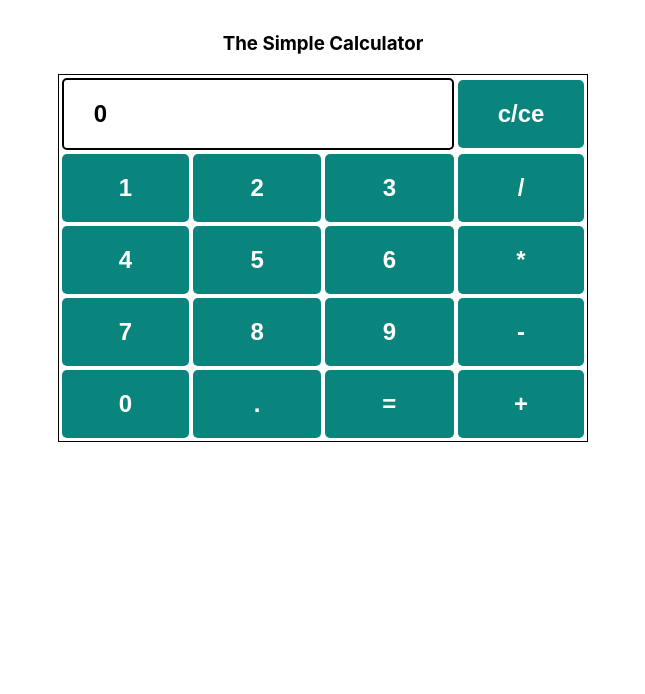
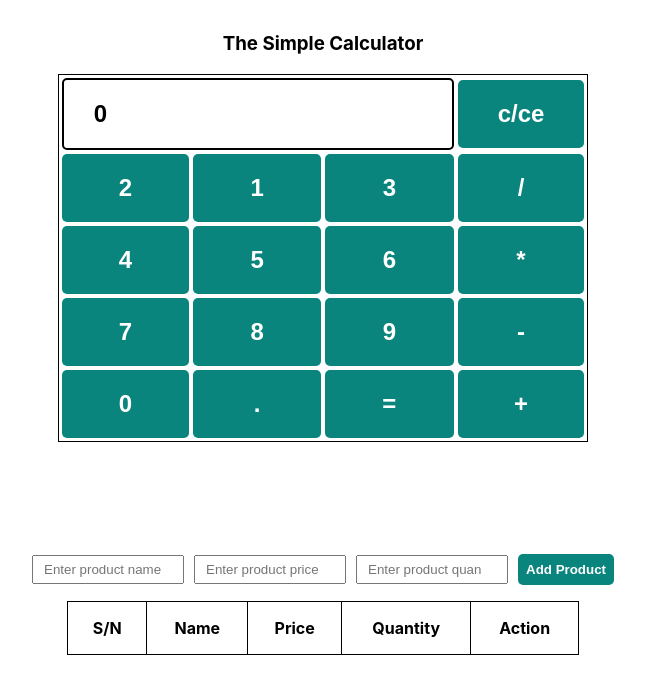
Before and after one commit to devLateef/first-react-app, a React (Create React App) app in the folder first-react-app/: page / in a window 1280 px wide. Shown: the top 694 px of the page, without its empty margins (317-962 px from the left). Built offline with nearby package versions, Linux system fonts and the light colour scheme.

Commit message:
Make product Component

```diff
--- a/first-react-app/src/App.css
+++ b/first-react-app/src/App.css
@@ -17,30 +17,3 @@
     transform: rotate(360deg);
   }
 }
-
-table {
-  border: 1px solid black;
-  margin-left: auto;
-  margin-right: auto;
-}
-
-input[type="button"] {
-  width: 100%;
-  padding: 20px 40px;
-  background-color: rgb(10, 133, 126);
-  color: white;
-  font-size: 24px;
-  font-weight: bold;
-  border: none;
-  border-radius: 5px;
-  cursor: pointer;
-}
-
-input[type="text"] {
-  padding: 20px 30px;
-  font-size: 24px;
-  font-weight: bold;
-  border: none;
-  border-radius: 5px;
-  border: 2px solid black;
-}
--- a/first-react-app/src/App.js
+++ b/first-react-app/src/App.js
@@ -1,12 +1,14 @@
-import Calculator from './calculator';
+import Calculator from './calculator/calculator';
+import Product from './product/products';
 import './App.css';
-import React, {useState} from 'react'
+import React from 'react'
 
 function App() {
 
   return (
     <div className="App">
       <Calculator/>
+      <Product/>
     </div>
   )
 }
--- a/first-react-app/src/calculator.js
+++ /dev/null
@@ -1,69 +0,0 @@
-import './App.css';
-import  {useState} from 'react'
-
-function Calculator() {
-  let [num, setNum] = useState(0);
-  const remove = () => {
-    try {
-      setNum(num.slice(0, -1));
-    } catch (error) {
-      setNum('');
-    }
-  }
-  const calculate = ()=>{
-    try {
-      setNum(eval(num))
-    } catch (error) {
-      setNum('Error')
-    }
-  }
-  const operand = (e) => {
-    if(num === 0){
-      setNum(e.target.value)
-    }else{
-      setNum(num + e.target.value)
-    }
-  }
-  return (
-    <>
-      <div>
-        <h3>The Simple Calculator</h3>
-      </div>
-      <table id="calcu">
-        <tr>
-            <td colspan="3">
-                <input type="text" id="result" defaultValue={num} value={num}/>
-            </td>
-            <td><input type="button" id='reset' value="c/ce" onClick={()=>remove()}/></td>
-        </tr>
-
-        <tr>
-            <td><input type="button" value="1" onClick={operand}/></td>
-            <td><input type="button" value="2" onClick={operand}/></td>
-            <td><input type="button" value="3" onClick={operand}/></td>
-            <td><input type="button" value="/" onClick={operand}/></td>
-        </tr>
-        <tr>
-            <td><input type="button" value="4" onClick={operand}/></td>
-            <td><input type="button" value="5" onClick={operand}/></td>
-            <td><input type="button" value="6" onClick={operand}/></td>
-            <td><input type="button" value="*" onClick={operand}/></td>
-        </tr>
-        <tr>
-            <td><input type="button" value="7" onClick={operand}/></td>
-            <td><input type="button" value="8" onClick={operand}/></td>
-            <td><input type="button" value="9" onClick={operand}/></td>
-            <td><input type="button" value="-" onClick={operand}/></td>
-        </tr>
-        <tr>
-            <td><input type="button" value="0" onClick={operand}/></td>
-            <td><input type="button" value="." onClick={operand}/></td>
-            <td><input type="button" value="=" onClick={()=>calculate()}/></td>
-            <td><input type="button" value="+" onClick={operand}/></td>
-        </tr>
-    </table>
-    </>
-  )
-}
-
-export default Calculator;
--- /dev/null
+++ b/first-react-app/src/calculator/calculator.css
@@ -0,0 +1,26 @@
+table {
+    border: 1px solid black;
+    margin-left: auto;
+    margin-right: auto;
+  }
+
+  input[type="button"] {
+    width: 100%;
+    padding: 20px 40px;
+    background-color: rgb(10, 133, 126);
+    color: white;
+    font-size: 24px;
+    font-weight: bold;
+    border: none;
+    border-radius: 5px;
+    cursor: pointer;
+  }
+
+  #result {
+    padding: 20px 30px;
+    font-size: 24px;
+    font-weight: bold;
+    border: none;
+    border-radius: 5px;
+    border: 2px solid black;
+  }
--- /dev/null
+++ b/first-react-app/src/calculator/calculator.js
@@ -0,0 +1,69 @@
+import './calculator.css';
+import  {useState} from 'react'
+
+function Calculator() {
+  let [num, setNum] = useState(0);
+  const remove = () => {
+    try {
+      setNum(num.slice(0, -1));
+    } catch (error) {
+      setNum('');
+    }
+  }
+  const calculate = ()=>{
+    try {
+      setNum(eval(num))
+    } catch (error) {
+      setNum('Error')
+    }
+  }
+  const operand = (e) => {
+    if(num === 0){
+      setNum(e.target.value)
+    }else{
+      setNum(num + e.target.value)
+    }
+  }
+  return (
+    <>
+      <div>
+        <h3>The Simple Calculator</h3>
+      </div>
+      <table id="calcu">
+        <tr>
+            <td colspan="3">
+                <input type="text" id="result" defaultValue={num} value={num}/>
+            </td>
+            <td><input type="button" id='reset' value="c/ce" onClick={()=>remove()} readOnly/></td>
+        </tr>
+
+        <tr>
+            <td><input type="button" value="2" onClick={operand} readOnly/></td>
+            <td><input type="button" value="1" onClick={operand} readOnly/></td>
+            <td><input type="button" value="3" onClick={operand} readOnly/></td>
+            <td><input type="button" value="/" onClick={operand} readOnly/></td>
+        </tr>
+        <tr>
+            <td><input type="button" value="4" onClick={operand} readOnly/></td>
+            <td><input type="button" value="5" onClick={operand} readOnly/></td>
+            <td><input type="button" value="6" onClick={operand} readOnly/></td>
+            <td><input type="button" value="*" onClick={operand} readOnly/></td>
+        </tr>
+        <tr>
+            <td><input type="button" value="7" onClick={operand} readOnly/></td>
+            <td><input type="button" value="8" onClick={operand} readOnly/></td>
+            <td><input type="button" value="9" onClick={operand} readOnly/></td>
+            <td><input type="button" value="-" onClick={operand} readOnly/></td>
+        </tr>
+        <tr>
+            <td><input type="button" value="0" onClick={operand} readOnly/></td>
+            <td><input type="button" value="." onClick={operand} readOnly/></td>
+            <td><input type="button" value="=" onClick={()=>calculate()} readOnly/></td>
+            <td><input type="button" value="+" onClick={operand} readOnly/></td>
+        </tr>
+    </table>
+    </>
+  )
+}
+
+export default Calculator;
--- /dev/null
+++ b/first-react-app/src/product/products.css
@@ -0,0 +1,67 @@
+.product{
+    margin-top: 5rem;
+}
+
+.input{
+    width: 50%;
+    margin: auto;
+    display: flex;
+    justify-content: center;
+    align-items: center;
+}
+
+#name, #price, #quantity{
+    padding: 5px 10px;
+    margin: 0px 5px;
+    width: 20%;
+}
+
+.button{
+    color: white;
+    font-weight: 700;
+    padding: 0.5rem;
+    margin: 0px 5px;
+    background-color: rgb(10, 133, 126);
+    border: none;
+    cursor: pointer;
+    border-radius: 5px;
+}
+
+.display-table{
+    width: 50%;
+    margin: 1rem auto;
+}
+
+.display-table table, .display-table tr, .display-table th, .display-table td{
+    border-collapse: collapse;
+    padding: 1rem;
+}
+
+.display-table table{
+    width: 80%;
+}
+.edit{
+    margin: 0px 10px;
+    background-color: rgb(10, 133, 126);
+}
+
+.edit, .delete{
+    color: white;
+    padding: 5px;
+    border: none;
+    border-radius: 3px;
+}
+
+.delete{
+    background-color: red;
+}
+
+.edit-input{
+    width: 50px;
+}
+.error{
+    width: 50%;
+    padding: 1rem;
+    color: red;
+    margin: auto;
+}
--- /dev/null
+++ b/first-react-app/src/product/products.js
@@ -0,0 +1,88 @@
+import { useState } from "react";
+import './products.css';
+
+function Product(){
+
+    let [name, setName] = useState('');
+    let [price, setPrice] = useState('');
+    let [quantity, setQuantity] = useState('');
+    let [error, setError] = useState('')
+    let [allProducts, setAllProducts] = useState([]);
+    const [isEdit, setIsEdit] = useState(false);
+    const [editIndex, setEditIndex] = useState(null)
+    const [newName, setNewName] = useState('')
+
+    const getName = e => setName(e.target.value);
+    const getPrice = e => setPrice(e.target.value);
+    const getQuantity = e => setQuantity(e.target.value);
+
+    const addProduct = ()=>{
+        if(name !== '' && price !== '' && quantity !== ''){
+            let newProduct = { name, price, quantity }
+            setAllProducts([...allProducts, newProduct])
+            setName('')
+            setPrice('')
+            setQuantity('')
+            setError("")
+        }else{
+            setError('Kindly put some entries')
+        }
+    }
+    const enableEdit = (index)=>{
+        setIsEdit(true);
+        setEditIndex(index)
+    }
+
+    const disableEdit = (index)=>{
+        setIsEdit(false);
+        allProducts[index].name = newName
+    }
+
+    const deleteItem = ind=>{
+        let filteredProducts = allProducts.filter((_, i)=> i !== ind);
+        setAllProducts(filteredProducts)
+    }
+
+    return(
+        <>
+        <div className="product">
+            <p className="error">{error ? error: ''}</p>
+            <div className="input">
+                <input type="text" id="name" value={name} onChange={getName} placeholder="Enter product name"/>
+                <input type="text" id="price" value={price} onChange={getPrice} placeholder="Enter product price"/>
+                <input type="number" id="quantity" value={quantity} onChange={getQuantity} placeholder="Enter product quantity"/>
+                <button className="button" onClick={addProduct}>Add Product</button>
+            </div>
+            <div className="display-table">
+                <table border={1}>
+                    <thead>
+                        <tr>
+                            <th>S/N</th>
+                            <th>Name</th>
+                            <th>Price</th>
+                            <th>Quantity</th>
+                            <th>Action</th>
+                        </tr>
+                    </thead>
+                    <tbody>
+                        {allProducts?.map((product, index)=>(
+                           <tr key={index}>
+                           <td>{index + 1}</td>
+                           {isEdit && editIndex === index ? <td><input type="text" className="edit-input" onChange={(e)=>setNewName(e.target.value)}/></td> : <td>{product.name}</td>}
+                           <td>{product.price}</td>
+                           <td>{product.quantity}</td>
+                           <td>
+                               {isEdit && editIndex === index ? <button className="edit" onClick={() => disableEdit(index)}>Save Edit</button> : <button className="edit" onClick={() => enableEdit(index)}>Edit</button>}
+                               <button className="delete" onClick={() => deleteItem(index)}>Delete</button>
+                           </td>
+                       </tr>
+                        ))}
+                    </tbody>
+                </table>
+            </div>
+        </div>
+        </>
+    )
+}
+
+export default Product;
```
